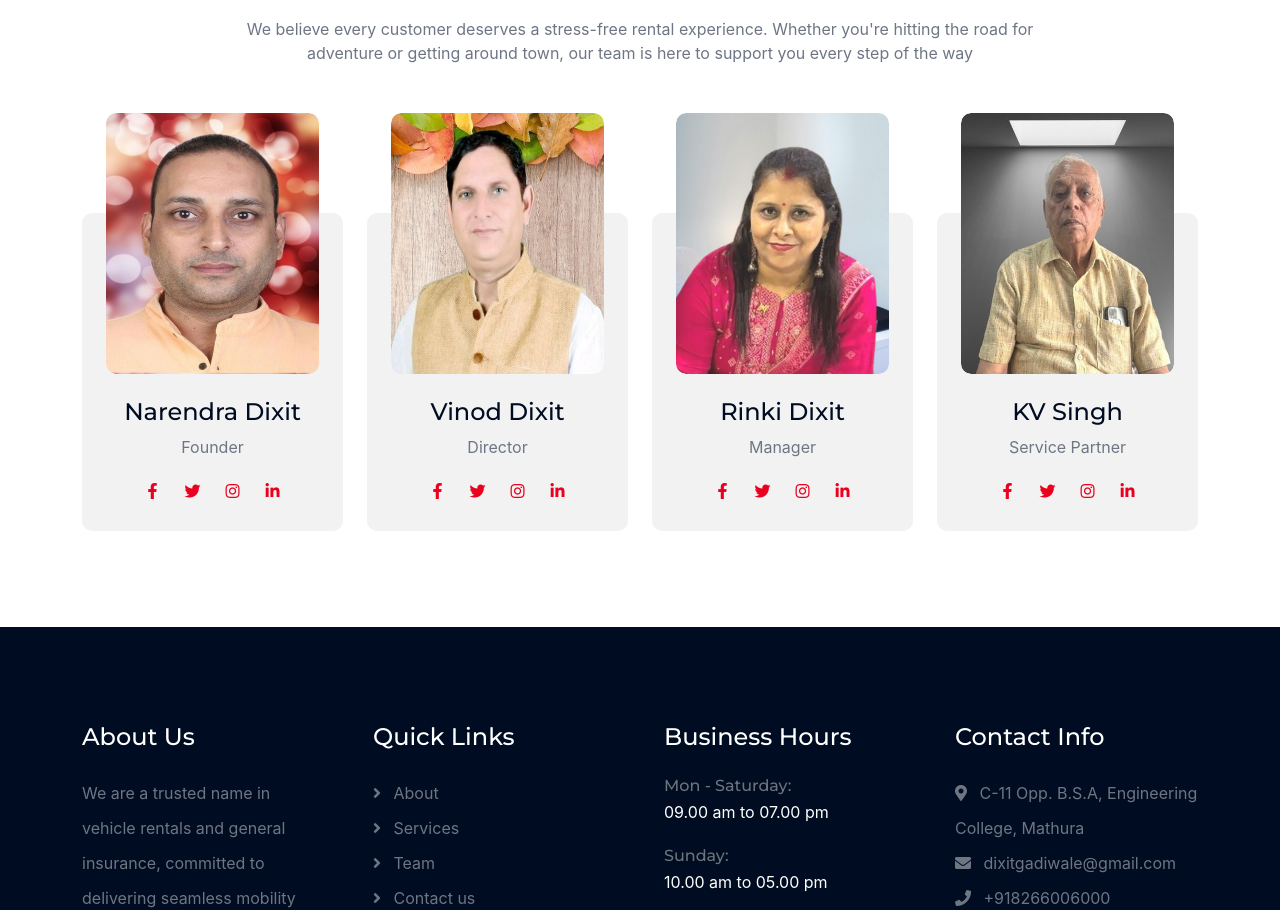
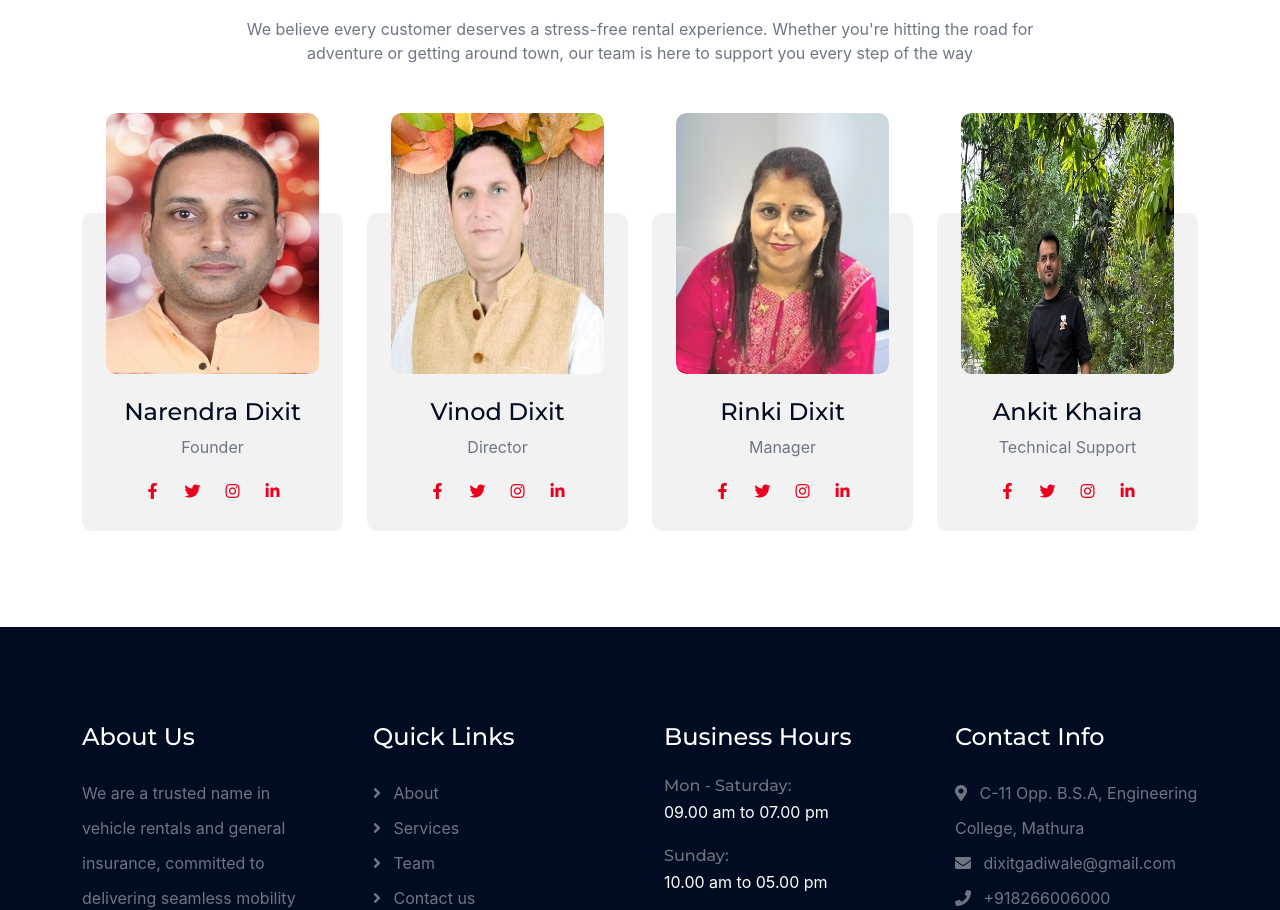
Before and after one commit to khiara123/dixit_gadi_wale_fe, a React (Create React App) app: page / in a window 1280 px wide. Shown: the part 5575-6485 px from the top of the page. Built offline with nearby package versions, Linux system fonts and the light colour scheme.

Commit message:
added other as car option

```diff
--- a/src/components/InquiryForm.jsx
+++ b/src/components/InquiryForm.jsx
@@ -139,6 +139,7 @@ const InquiryForm = () => {
                   <option value="XUV_700">XUV 700</option>
                   <option value="Fortuner">Fortuner</option>
                   <option value="Bike/Scooty">Bike/Scooty</option>
+                  <option value="Others Car">Other Car</option>
                 </select>
               </div>
               {errors.carType && (
--- a/src/components/TeamSupport.jsx
+++ b/src/components/TeamSupport.jsx
@@ -124,14 +124,14 @@ export const TeamSupport = () => {
               <div className="team-item p-4 pt-0">
                 <div className="team-img">
                   <img
-                    src="/img/team-4.jpg"
+                    src="/img/team-4.jpeg"
                     className="img-fluid rounded w-100"
                     alt="Image"
                   />
                 </div>
                 <div className="team-content pt-4">
-                  <h4>KV Singh</h4>
-                  <p>Service Partner</p>
+                  <h4>Ankit Khaira</h4>
+                  <p>Technical Support</p>
                   <div className="team-icon d-flex justify-content-center">
                     <Link className="btn btn-square btn-light rounded-circle mx-1">
                       <i className="fab fa-facebook-f"></i>
```
Also changed, not shown: public/img/1.jpg (renamed from public/img/team-4.jpg), public/img/team-4.jpeg (added).
